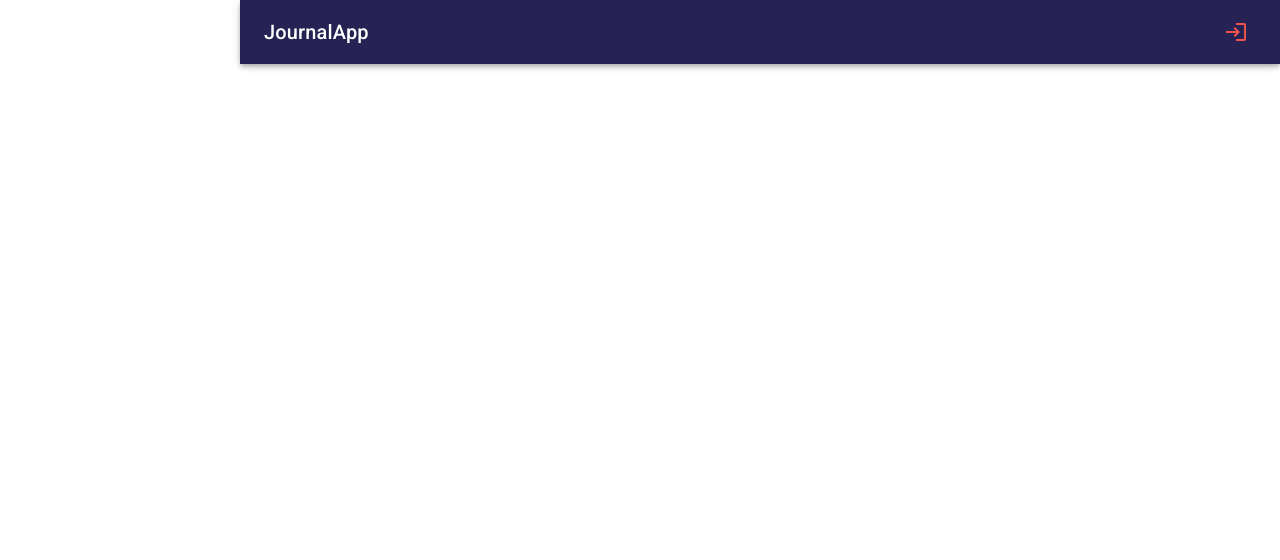
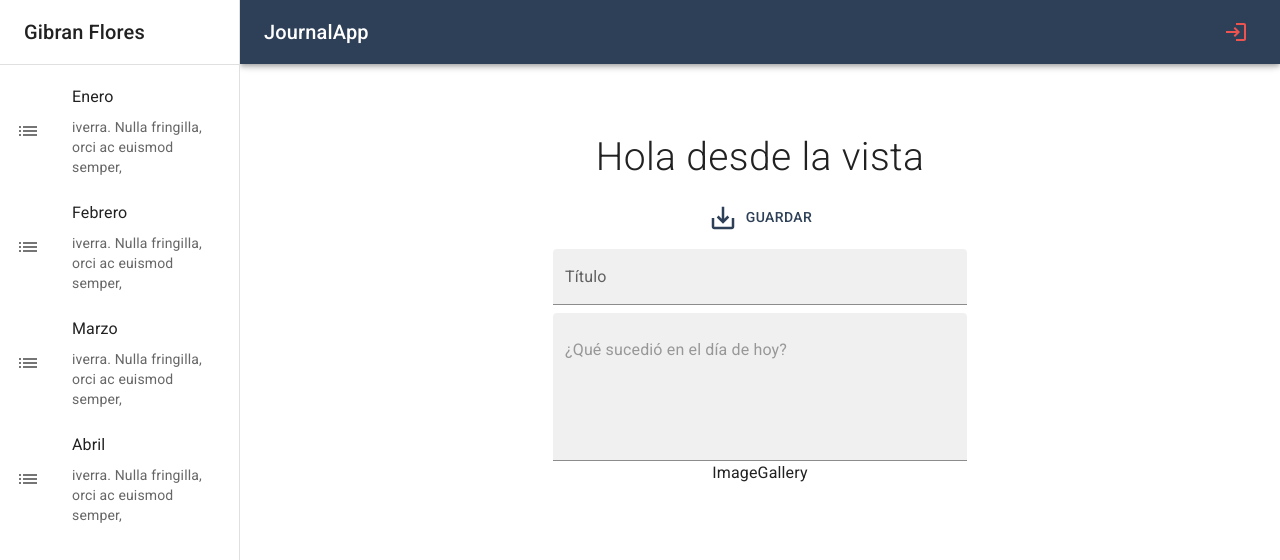
Before and after one commit to Gibranflore/Diario-App, a React (Vite) app: page / in a window 1280 px wide. Shown: the top 560 px of the page. Built offline with nearby package versions, Linux system fonts and the light colour scheme.

Commit message:
agregar el view de la pagina y el diario

```diff
--- a/src/Auth/Pages/LoginPage.jsx
+++ b/src/Auth/Pages/LoginPage.jsx
@@ -19,13 +19,12 @@ export const LoginPage = () => {
                 <TextField label='contraseña' type='password' placeholder='contraseña' fullWidth/>
             </Grid>
 
-              <Grid container spacing={2} sx={{ mt: 1 }}>
+              <Grid container spacing={2} sx={{ mt: 1, mb: 2 }}>
 
                   <Grid item xs={12} sm={6}>
                       <Button variant='contained' fullWidth>
                       Login
                       </Button>
-
                   </Grid>
 
                   <Grid item xs={12} sm={6}>
--- a/src/Auth/Pages/RegisterPage.jsx
+++ b/src/Auth/Pages/RegisterPage.jsx
@@ -1,6 +1,5 @@
 import { Link as RouterLink} from 'react-router'
 import { Button, Grid, Link, TextField, Typography,  } from '@mui/material'
-import { Google} from '@mui/icons-material'
 import { AuthLayout } from '../Layout/AuthLayout'
 
 
--- a/src/Jurnal/Layout/JournalLayout.jsx
+++ b/src/Jurnal/Layout/JournalLayout.jsx
@@ -1,9 +1,9 @@
-import { Box } from '@mui/material'
-import { NavBar } from '../components/index';
+import { Box, Toolbar } from '@mui/material'
+import { NavBar, SideBar } from '../components';
 
 const borderWidth = 240;
 
-export const JournalLayout = ({Children}) => {
+export const JournalLayout = ({children}) => {
   return (
 
     //aqui decimos que el display de la caja sera fija
@@ -13,12 +13,14 @@ export const JournalLayout = ({Children}) => {
         <NavBar borderWidth={borderWidth}/>
 
         {/* SideBar */}
+        <SideBar borderWidth={borderWidth}/>
 
-        <Box component='main' sx={{flexGrow: 1, p: 3}} >
-
-        {Children}
+        <Box component='main' sx={{flexGrow: 1, p: 8}} >
 
         {/* ToolBar */}
+        <Toolbar/>
+
+        {children}
 
         </Box>
     </Box>
--- a/src/Jurnal/Pages/JournalPage.jsx
+++ b/src/Jurnal/Pages/JournalPage.jsx
@@ -1,10 +1,10 @@
-import { Typography } from '@mui/material'
 import { JournalLayout } from '../Layout/JournalLayout'
+import { NothingSelected, NotView } from '../View/index'
 
 export const JournalPage = () => {
   return (
     <JournalLayout>
-      <Typography>Lorem ipsum dolor sit amet, consectetur adipiscing elit. Vivamus luctus urna sed urna ultricies ac tempor dui sagittis. In condimentum facilisis porta. Sed nec diam eu diam mattis viverra. Nulla fringilla, orci ac euismod semper, magna diam porttitor mauris, quis sollicitudin sapien justo in libero. Fusce sed felis eget velit aliquet faucibus. Praesent ac massa at ligula laoreet iaculis. Nulla facilisi. Donec vulputate interdum sollicitudin. Nunc lacinia auctor quam sed pellentesque.</Typography>
+      <NotView/>
     </JournalLayout>
   )
 }
--- /dev/null
+++ b/src/Jurnal/View/NotView.jsx
@@ -0,0 +1,44 @@
+import { SaveAltOutlined } from '@mui/icons-material'
+import { Button, Grid, TextField, Typography } from '@mui/material'
+import React from 'react'
+import { ImageGallery } from '../components'
+
+export const NotView = () => {
+    return (
+        <Grid container direction='column' justifyContent='space-between' alignItems='center' sx={{ mb: 1 }}>
+        <Grid item>
+            <Typography fontSize={ 39 } fontWeight='light' >Hola desde la vista</Typography>
+        </Grid>
+        <Grid item>
+            <Button color="primary" sx={{ padding: 2 }}>
+                <SaveAltOutlined sx={{ fontSize: 30, mr: 1 }} />
+                Guardar
+            </Button>
+        </Grid>
+
+        <Grid container>
+            <TextField
+                type="text"
+                variant="filled"
+                fullWidth
+                placeholder="Ingrese un título"
+                label="Título"
+                sx={{ border: 'none', mb: 1 }}
+            />
+
+            <TextField
+                type="text"
+                variant="filled"
+                fullWidth
+                multiline
+                placeholder="¿Qué sucedió en el día de hoy?"
+                minRows={ 5 }
+            />
+        </Grid>
+
+        {/* Image gallery */}
+        <ImageGallery />
+
+    </Grid>
+    )
+}
--- /dev/null
+++ b/src/Jurnal/View/NothingSelected.jsx
@@ -0,0 +1,26 @@
+import { StarOutline } from "@mui/icons-material"
+import { Grid, Typography } from "@mui/material"
+
+
+export const NothingSelected = () => {
+    return (
+            <Grid
+                container
+                spacing={0}
+                direction='column'
+                alignItems='center'
+                justifyContent='center'
+                sx={{ minHeight: 'calc(100vh - 110px)', backgroundColor: 'primary.main', borderRadius: 3 }}
+
+            >
+                <Grid item xs={12}>
+                    <StarOutline sx={{fontSize: 100, color: 'white'}}/>
+                </Grid>
+
+                <Grid item xs={12}>
+                    <Typography variant="h5" color="white">Selecciona o crea una entrada</Typography>
+                </Grid>
+
+            </Grid>
+    )
+}
--- /dev/null
+++ b/src/Jurnal/View/index.js
@@ -0,0 +1,2 @@
+export * from './NothingSelected'
+export * from './NotView'
--- /dev/null
+++ b/src/Jurnal/components/ImageGallery.jsx
@@ -0,0 +1,6 @@
+
+export const ImageGallery = () => {
+    return (
+        <div>ImageGallery</div>
+    )
+}
--- /dev/null
+++ b/src/Jurnal/components/SideBar.jsx
@@ -0,0 +1,49 @@
+import { ListOutlined } from "@mui/icons-material"
+import { Box, Divider, Drawer, Grid, List, ListItem, ListItemButton, ListItemIcon, ListItemText, Toolbar, Typography } from "@mui/material"
+
+export const SideBar = ({borderWidth}) => {
+    return (
+        <Box
+            component='nav'
+            sx={{ width: {sm : borderWidth}, flexShrink: {sm: 0 }
+            }}
+        >
+            {/* Todo esta etiqueta es el tamaño de la caja del nombre que tenga el tamaño de borderwidth */}
+            <Drawer
+                variant='permanent'
+                open
+                sx={{
+                    display: {xs: 'block'},
+                    '& .MuiDrawer-paper': {boxSizing: 'border-box', width: borderWidth}
+                }}
+            >
+
+                    <Toolbar>
+                        <Typography variant="h6" noWrap component='div'>
+                            Gibran Flores
+                        </Typography>
+                    </Toolbar>
+                <Divider/>
+
+                    <List>
+                        {
+                            ['Enero', 'Febrero', 'Marzo', 'Abril'].map( text => (
+                                <ListItem key={ text} disablePadding>
+                                    <ListItemButton>
+                                        <ListItemIcon>
+                                            <ListOutlined/>
+                                        </ListItemIcon>
+                                            <Grid container>
+                                                <ListItemText primary={text}/>
+                                                <ListItemText secondary={ 'iverra. Nulla fringilla, orci ac euismod semper, ' }/>
+                                            </Grid>
+                                    </ListItemButton>
+                                </ListItem>
+                            ))
+                        }
+                    </List>
+
+            </Drawer>
+        </Box>
+    )
+}
--- a/src/Jurnal/components/index.js
+++ b/src/Jurnal/components/index.js
@@ -1 +1,3 @@
 export * from './NavBar'
+export * from './SideBar'
+export * from './ImageGallery'
--- a/src/theme/purpleTheme.js
+++ b/src/theme/purpleTheme.js
@@ -4,7 +4,7 @@ import { red } from "@mui/material/colors";
 export const purpletheme = createTheme({
     palette:{
         primary: {
-            main: '#262254',
+            main: '#2E4058',
         },
         secondary:{
             main: '#543884',
```
Also changed, not shown: src/Jurnal/components/NavBar.jsx (+5 -2 lines).
